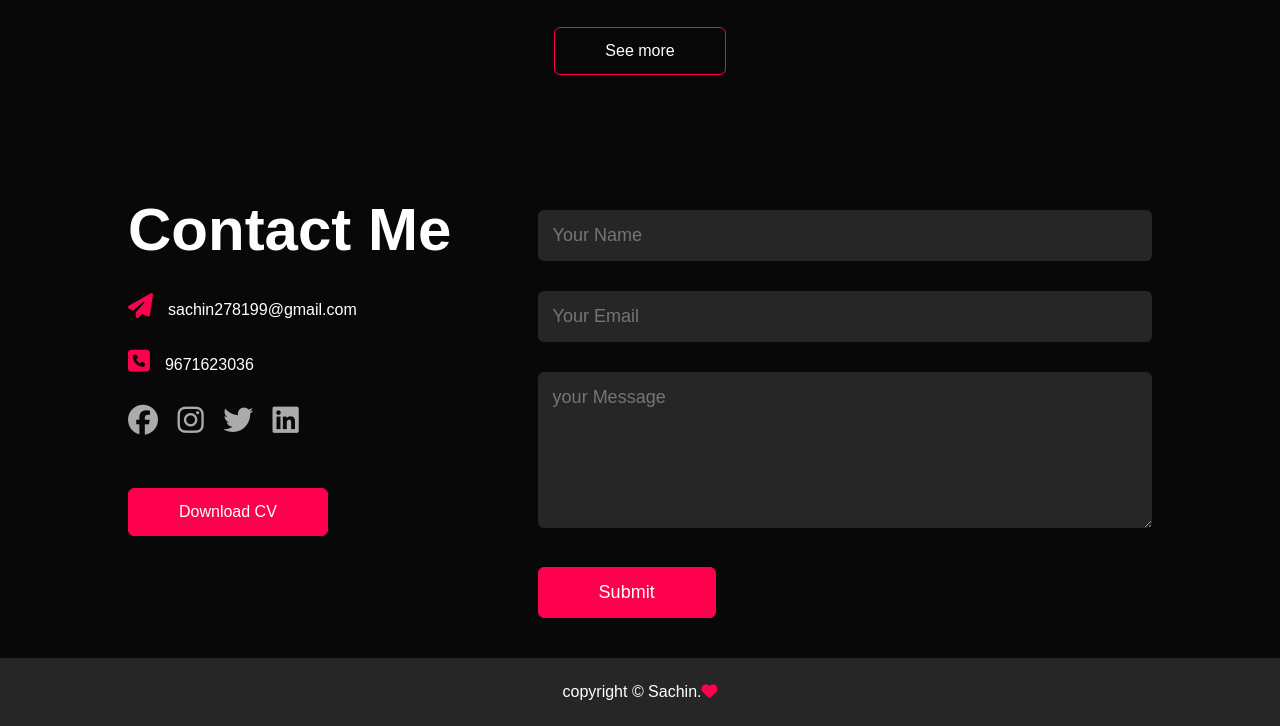
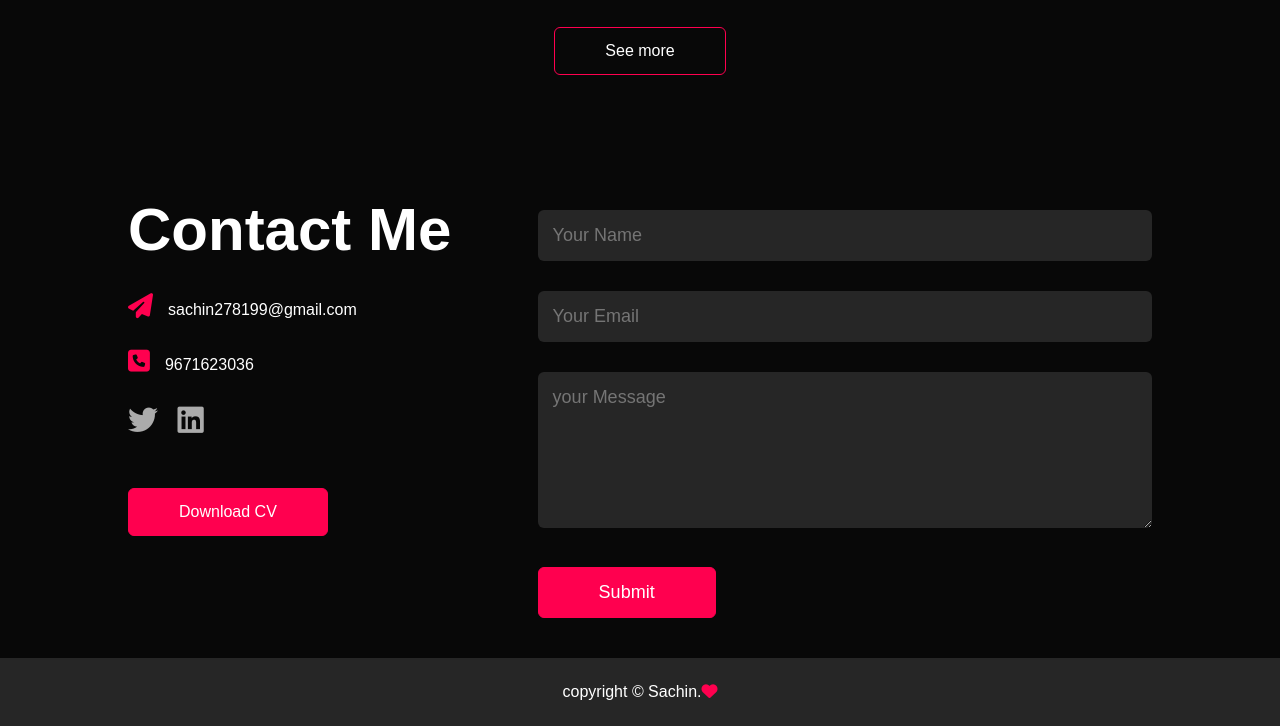
Before and after one commit to SachinMhawar/Personal-Portfolio-Website, a plain HTML site: page index.html in a window 1280 px wide. Shown: the part 2969-3695 px from the top of the page. Drawn offline with Linux system fonts and the light colour scheme.

Commit message:
renove insta and FB

```diff
--- a/index.html
+++ b/index.html
@@ -161,8 +161,6 @@
                 <p> <i class="fa-solid fa-paper-plane"></i>sachin278199@gmail.com</p>
                 <p> <i class="fa-solid fa-square-phone"></i>9671623036</p>
                 <div class="social-icons">
-                    <a href="https://www.facebook.com/sachin.mhavar?mibextid=ZbWKwL"><i class="fa-brands fa-facebook"></i></a>
-                    <a href="https://www.instagram.com/sachin_mhawar?igsh=NnR6aGJkNHpwYnhi"><i class="fa-brands fa-instagram"></i></a>
                     <a href="https://x.com/mhawar_sac?t=PCNvuigPg7VBr7Hh4MvgUA&s=08"><i class="fa-brands fa-twitter"></i></a>
                     <a href="https://www.linkedin.com/in/sachin-kumar-b199712b5/?utm_source=share&utm_campaign=share_via&utm_content=profile&utm_medium=android_app"><i class="fa-brands fa-linkedin"></i></a>
                 </div>
```
